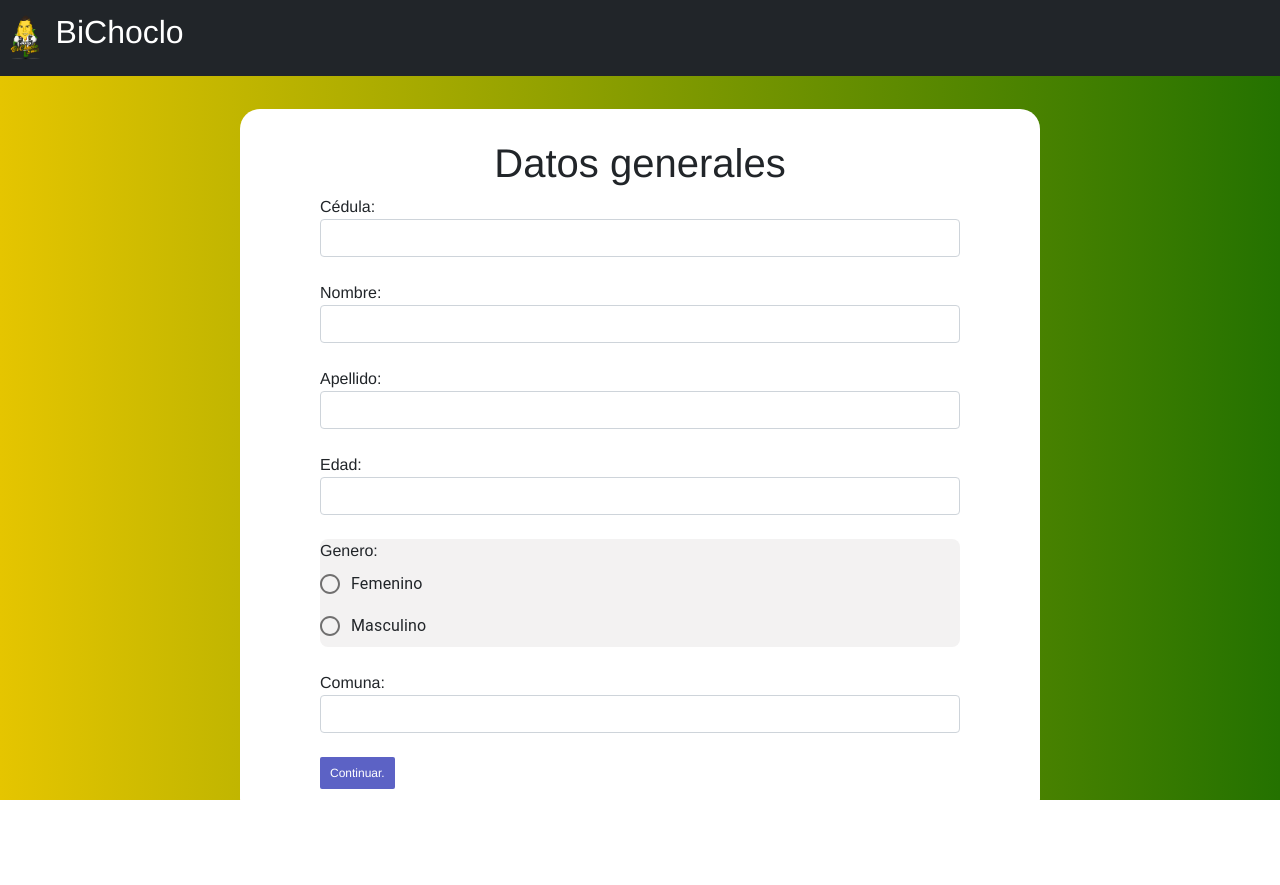
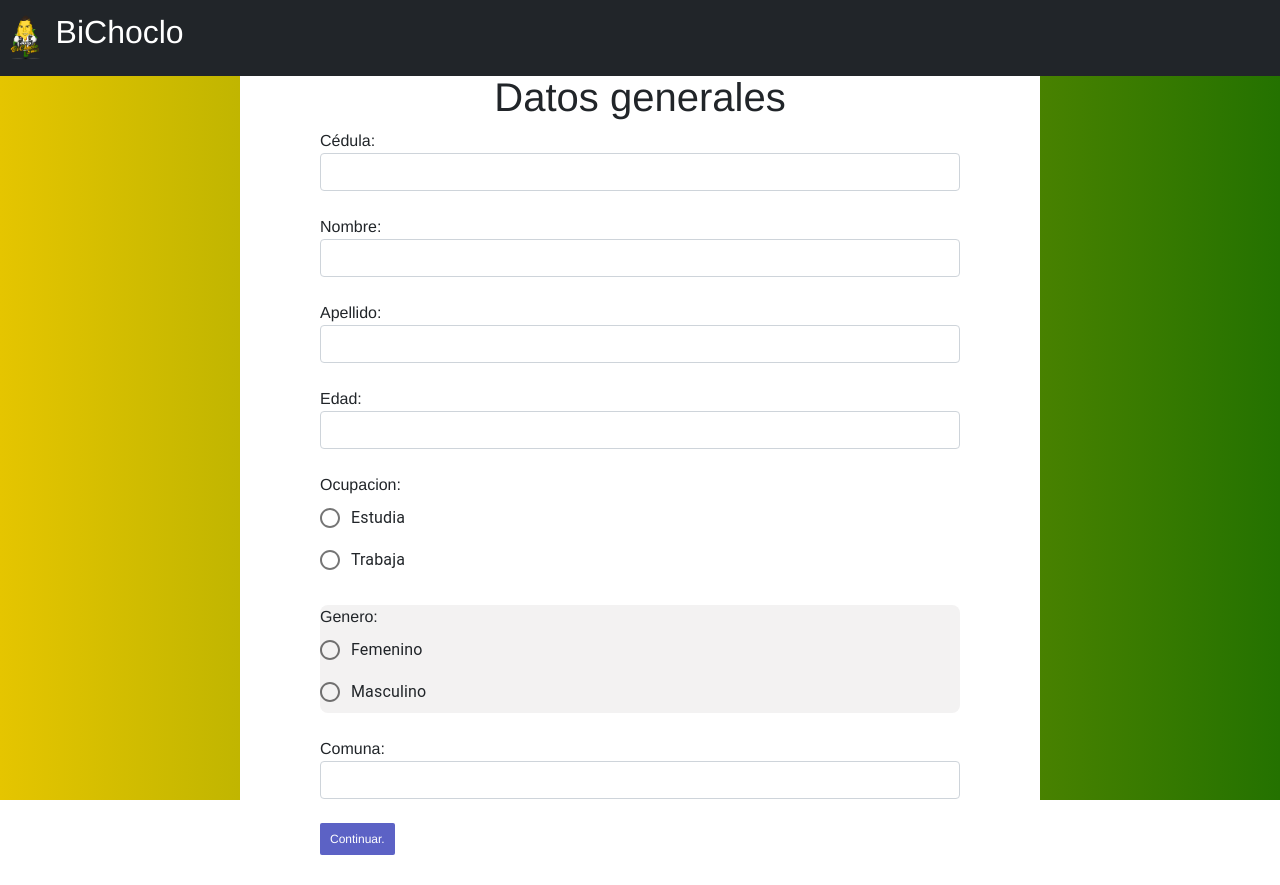
Before and after one commit to JuanCamilo-R/ProyectoBD, a React (Create React App) app in the folder cliente/: page /form in a window 1280 px wide. Before the commit the page ends 819 px from the top, so only its background shows below. Built offline with nearby package versions, Linux system fonts and the light colour scheme.

Commit message:
Ocupacion primera parte

```diff
--- a/cliente/src/components/FirstPart.js
+++ b/cliente/src/components/FirstPart.js
@@ -49,6 +49,18 @@ export class FirstPart extends Component {
                     <input type="text" className="form-control" name="edad" onChange={inputChange('edad')} value={values.edad} />
                 </div>
                 <br/>
+                <div className="form-group">
+                    <label htmlFor="edad">
+                        Ocupacion:
+                    </label>
+                    <div className="radio">
+                        <RadioGroup aria-label="gender" name="gender1" value={values.genero} onChange={inputChange('genero')}>
+                            <FormControlLabel value="Femenino" control={<Radio/>} label="Estudia" />
+                            <FormControlLabel value="Masculino" control={<Radio/>} label="Trabaja"/>
+                        </RadioGroup>
+                    </div>
+                </div>
+                <br/>
                 <div className="form-group form-design">
                     <label htmlFor="genero">
                         Genero:
```
